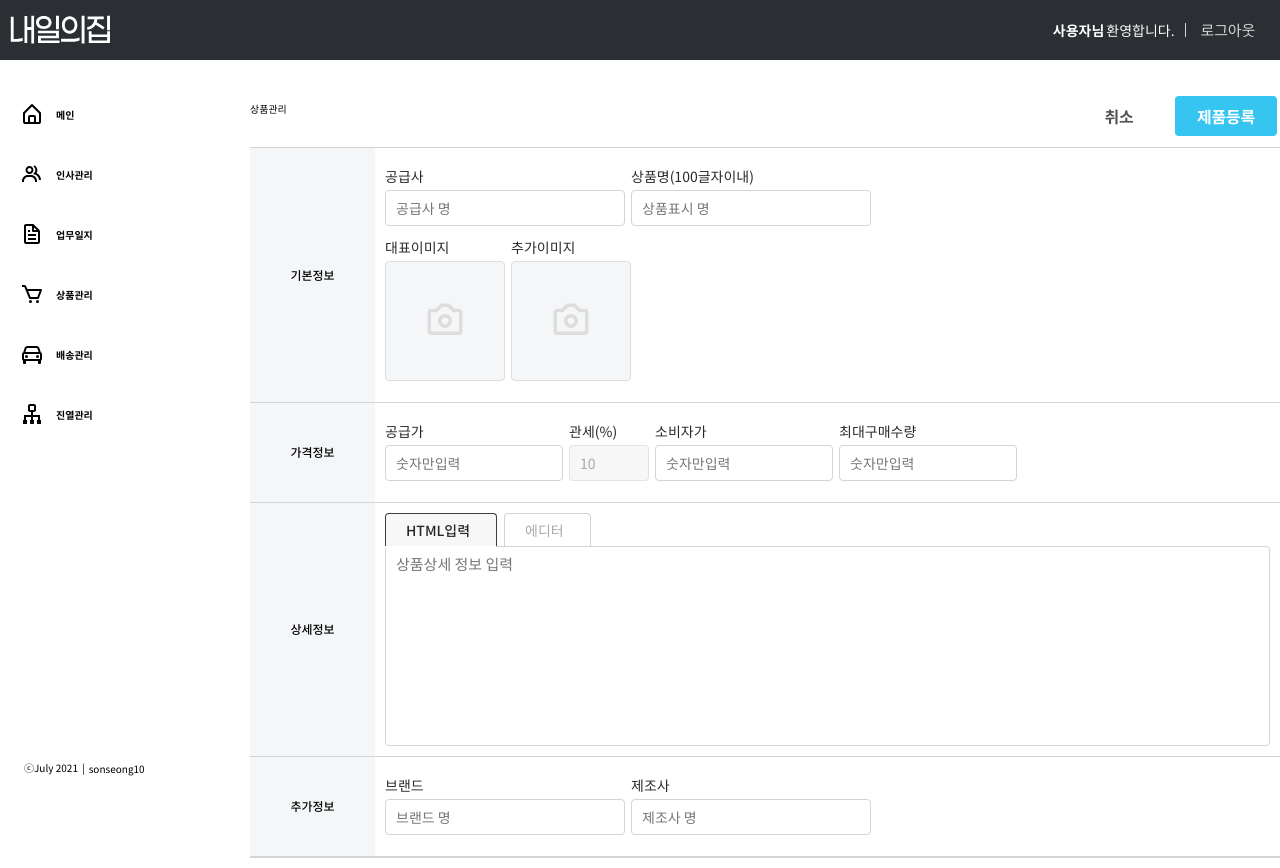
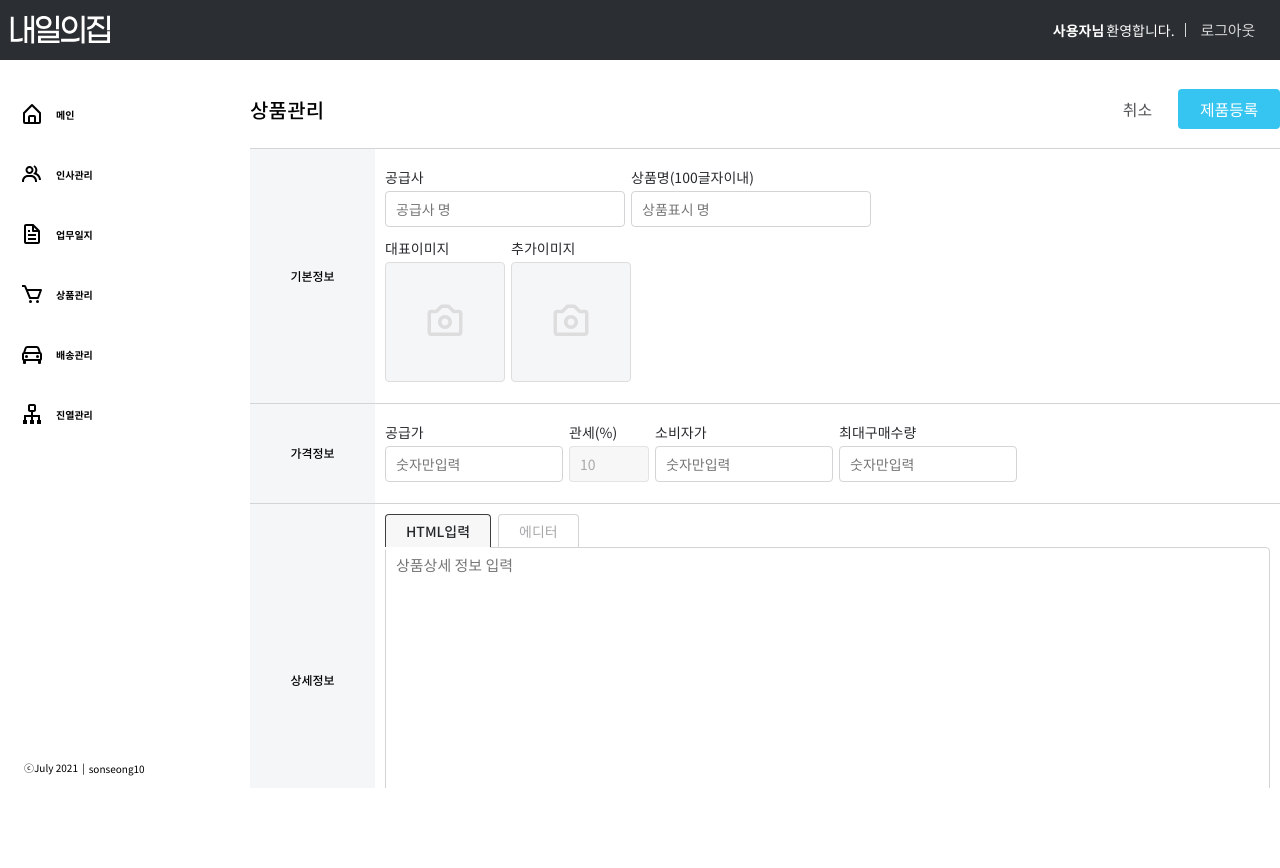
Before and after one commit to sonseong10/ecommerce-monorepo, a React (Create React App) app: page /admin/product/info in a window 1280 px wide. After the commit the page ends 800 px from the top, so only its background shows below. Built offline with nearby package versions, Linux system fonts and the light colour scheme; no server answers; the database is empty.

Commit message:
상품등록 조건 추가 작업

```diff
--- a/src/components/ui/CheckBox.tsx
+++ b/src/components/ui/CheckBox.tsx
@@ -22,6 +22,7 @@ const InputCheckBoxItem = styled.label<{
   margin-right: 10px;
   padding: 3px 0;
   line-height: 1;
+  font-size: 12px;
 
   i {
     display: inline-block;
@@ -98,6 +99,7 @@ function CheckBox(props: ICheckBoxProps): JSX.Element {
   useEffect(() => {
     setValue(props.value ? true : false)
   }, [props.value])
+
   return (
     <InputCheckBoxItem onlyBox={props.onlyBox}>
       <input
@@ -124,5 +126,5 @@ type IUiCheckBoxProps = Omit<ICheckBoxProps, 'id'> & {
 
 export function UiCheckBox(props: IUiCheckBoxProps) {
   const { checkValue, changeValue } = useCheckBox(props.name, props.id, props.valid)
-  return <CheckBox name={props.name} change={changeValue} value={checkValue} onlyBox={props.onlyBox} />
+  return <CheckBox change={changeValue} value={checkValue} onlyBox={props.onlyBox} {...props} />
 }
--- a/src/pages/product/detail.tsx
+++ b/src/pages/product/detail.tsx
@@ -1,9 +1,9 @@
 import React from 'react'
-import styles from './product-detail.module.css'
+// import styles from './product-detail.module.css'
 import { BiCamera } from 'react-icons/bi'
 import UiInputText from 'commons/components/ui/UiInputText'
 import Button from 'components/ui/Button'
-import { ElementGroup, RowButtonGroup, Text } from 'styles/components'
+import { ElementGroup, Text, Title } from 'styles/components'
 import { UiInputFile } from 'components/ui/InputFile'
 import { useDetailPageBack, useImageData, useInitProductDeail, useProductSave } from './store/detailHook'
 import { UiInputTextArea } from 'components/ui/InputTextArea'
@@ -11,6 +11,76 @@ import { useIConPopup } from 'components/popup/popupHook'
 import { useNavigate } from 'react-router-dom'
 import OptionGrid from 'components/ui/OptionGrid'
 import TabMenu from 'components/ui/TabMenu'
+import { UiCheckBox } from 'components/ui/CheckBox'
+import styled from 'styled-components'
+import Grid from 'commons/ui/grid/Grid'
+import type { IGrideCell } from 'commons/ui/grid/GridVo'
+
+interface IProductImageComponent {
+  id: string
+  imageData?: string
+}
+
+const ProductImageStyle = styled.div`
+  label {
+    display: flex;
+    align-items: center;
+    justify-content: center;
+    width: 120px;
+    height: 120px;
+    background-color: #f4f6f8;
+    border-radius: 4px;
+    color: #ddd;
+    font-size: 42px;
+    cursor: pointer;
+    overflow: hidden;
+    border: 1px solid;
+
+    img {
+      width: 100%;
+      height: auto;
+      object-fit: contain;
+    }
+  }
+
+  input,
+  button {
+    display: none;
+  }
+`
+
+function ProductImage({ id, imageData }: IProductImageComponent) {
+  return (
+    <ProductImageStyle>
+      {imageData ? (
+        <>
+          <label htmlFor={id}>
+            <img src={imageData} />
+          </label>
+        </>
+      ) : (
+        <label htmlFor={id}>
+          <BiCamera />
+        </label>
+      )}
+      <UiInputFile id={id} />
+    </ProductImageStyle>
+  )
+}
+
+const ProductOptionValue = ({ data }: IGrideCell<[number]>) => {
+  return <>{<UiInputText id={`option${data[0]}`} />}</>
+}
+
+// eslint-disable-next-line @typescript-eslint/no-unused-vars
+const ProductOptionSetting = (_props: IGrideCell<[number]>) => {
+  return (
+    <ElementGroup.Row flexContent="center">
+      <Button iconName="Plus" iconPosition="center" />
+      <Button iconName="Delete" iconPosition="center" />
+    </ElementGroup.Row>
+  )
+}
 
 function ProductInfo() {
   const { mainImage, subImage } = useImageData()
@@ -33,34 +103,14 @@ function ProductInfo() {
                   </ElementGroup.Col>
                 </ElementGroup.Row>
 
-                <ElementGroup.Row className={styles.imageSetting}>
+                <ElementGroup.Row>
                   <ElementGroup.Col flexAlign="start">
                     <Text>대표이미지</Text>
-                    {mainImage?.imageData ? (
-                      <>
-                        <label htmlFor="mainImage">
-                          <img src={mainImage.imageData} />
-                        </label>
-                      </>
-                    ) : (
-                      <label htmlFor="mainImage">
-                        <BiCamera />
-                      </label>
-                    )}
-                    <UiInputFile id="mainImage" />
+                    <ProductImage id="mainImage" imageData={mainImage?.imageData} />
                   </ElementGroup.Col>
                   <ElementGroup.Col flexAlign="start">
                     <Text>추가이미지</Text>
-                    {subImage?.imageData ? (
-                      <label htmlFor="subImage">
-                        <img src={subImage.imageData} />
-                      </label>
-                    ) : (
-                      <label htmlFor="subImage">
-                        <BiCamera />
-                      </label>
-                    )}
-                    <UiInputFile id="subImage" />
+                    <ProductImage id="subImage" imageData={subImage?.imageData} />
                   </ElementGroup.Col>
                 </ElementGroup.Row>
               </>
@@ -114,6 +164,7 @@ function ProductInfo() {
           {
             title: '추가정보',
             element: (
+              <>
                 <ElementGroup.Row>
                   <ElementGroup.Col flexAlign="start">
                     <Text>브랜드</Text>
@@ -124,8 +175,76 @@ function ProductInfo() {
                     <UiInputText id="manufacturName" placeholder="제조사 명" />
                   </ElementGroup.Col>
                 </ElementGroup.Row>
+
+                <OptionGrid
+                  data={[
+                    {
+                      title: '품질보증기준',
+                      element: (
+                        <ElementGroup.Row>
+                          <UiInputText id="temp1" placeholder="내용 입력" />
+                          <UiCheckBox id="temp2" name="temp2" text="상세페이지 참조" />
+                        </ElementGroup.Row>
                       ),
                     },
+                    {
+                      title: '취급시 주의사항',
+                      element: (
+                        <ElementGroup.Row>
+                          <UiInputText id="temp3" placeholder="내용 입력" />
+                          <UiCheckBox id="temp4" name="temp4" text="상세페이지 참조" />
+                        </ElementGroup.Row>
+                      ),
+                    },
+                    {
+                      title: 'A/S 전화번호',
+                      element: (
+                        <ElementGroup.Row>
+                          <UiInputText id="temp5" placeholder="내용 입력" />
+                          <UiCheckBox id="temp6" name="temp6" text="상세페이지 참조" />
+                        </ElementGroup.Row>
+                      ),
+                    },
+                  ]}
+                />
+              </>
+            ),
+          },
+          {
+            title: '옵션정보',
+            element: (
+              <div>
+                <Grid
+                  data={[{ uid: 0 }, { uid: 1 }]}
+                  setting={[
+                    { header: '옵션명', id: ['uid'], element: ProductOptionValue },
+                    { header: '옵션값', id: ['uid'], element: ProductOptionValue },
+                    { header: '추가/삭제', id: ['uid'], element: ProductOptionSetting },
+                  ]}
+                />
+
+                <Button text="옵션생성" />
+              </div>
+            ),
+          },
+          {
+            title: '추가옵션정보',
+            element: (
+              <div>
+                <Grid
+                  data={[{ uid: 0 }, { uid: 1 }]}
+                  setting={[
+                    { header: '옵션명', id: ['uid'], element: ProductOptionValue },
+                    { header: '옵션값', id: ['uid'], element: ProductOptionValue },
+                    { header: '추가/삭제', id: ['uid'], element: ProductOptionSetting },
+                  ]}
+                />
+
+                <Button text="옵션생성" />
+              </div>
+            ),
+          },
+          { title: '배송정책' },
         ]}
       />
     </>
@@ -139,7 +258,7 @@ function PageButtonGroup() {
   const navigate = useNavigate()
 
   return (
-    <RowButtonGroup>
+    <ElementGroup.Row>
       <Button text="취소" btnType="ghost" onClick={back} />
       <Button
         text={code ? '제품수정' : '제품등록'}
@@ -172,7 +291,7 @@ function PageButtonGroup() {
           }
         }}
       />
-    </RowButtonGroup>
+    </ElementGroup.Row>
   )
 }
 
@@ -181,13 +300,15 @@ function ProductDetail() {
 
   return (
     <>
-      <ElementGroup.Row className={styles.headerWrapper}>
-        <h3>상품관리</h3>
+      <ElementGroup.Row flexContent="between">
+        <Title size="md" weight="medium">
+          상품관리
+        </Title>
 
         <PageButtonGroup />
       </ElementGroup.Row>
 
-      <div className={styles.form}>
+      <div style={{ maxHeight: 'calc(100vh - 160px)', overflowY: 'auto' }}>
         <ProductInfo />
       </div>
     </>
--- a/src/pages/product/product-detail.module.css
+++ /dev/null
@@ -1,87 +0,0 @@
-@value overlay-black, primary, white, background, green from '/src/styles/constants/color.css';
-
-@value dark-primary from '/src/styles/constants/dark-theme.css';
-
-@value font-size-14,line-height-14, letter-spacing-14, font-size-16, line-height-16, letter-spacing-16, font-size-18, line-height-18,letter-spacing-18 from '../../styles/constants/typography.css';
-
-.headerWrapper {
-  display: flex;
-  justify-content: space-between;
-  align-items: center;
-  margin-bottom: 8px;
-}
-
-.headerWrapper div {
-  display: flex;
-  justify-content: space-between;
-  align-items: center;
-}
-
-.headerWrapper div button {
-  font-size: font-size-14;
-  font-weight: 700;
-}
-
-.headerWrapper h3 {
-  font-size: font-size-18;
-  line-height: line-height-18;
-  letter-spacing: letter-spacing-18;
-}
-
-.imageSetting input,
-.imageSetting button {
-  display: none;
-}
-.form {
-  strong {
-    display: inline-block;
-    margin-bottom: 14px;
-    font-size: font-size-16;
-    line-height: line-height-16;
-    letter-spacing: letter-spacing-16;
-  }
-
-  label {
-    display: flex;
-    align-items: center;
-    justify-content: center;
-    width: 120px;
-    height: 120px;
-    background-color: #f4f6f8;
-    border-radius: 4px;
-    color: #ddd;
-    font-size: 42px;
-    cursor: pointer;
-    overflow: hidden;
-    border: 1px solid;
-
-    img  {
-      width: 100%;
-      height: auto;
-      object-fit: contain;
-    }
-  }
-
-  textarea {
-    width: 100%;
-    height: 200px;
-  }
-
-  dl {
-    display: flex;
-    width: 100%;
-  }
-
-  dl > div {
-    margin-bottom: 6px;
-    margin-right: 10px;
-  }
-
-  dt,
-  span {
-    font-size: font-size-14;
-    line-height: line-height-14;
-    letter-spacing: letter-spacing-14;
-    margin-right: 6px;
-  }
-}
```
Lines whose indentation alone changed are shown as unchanged.
